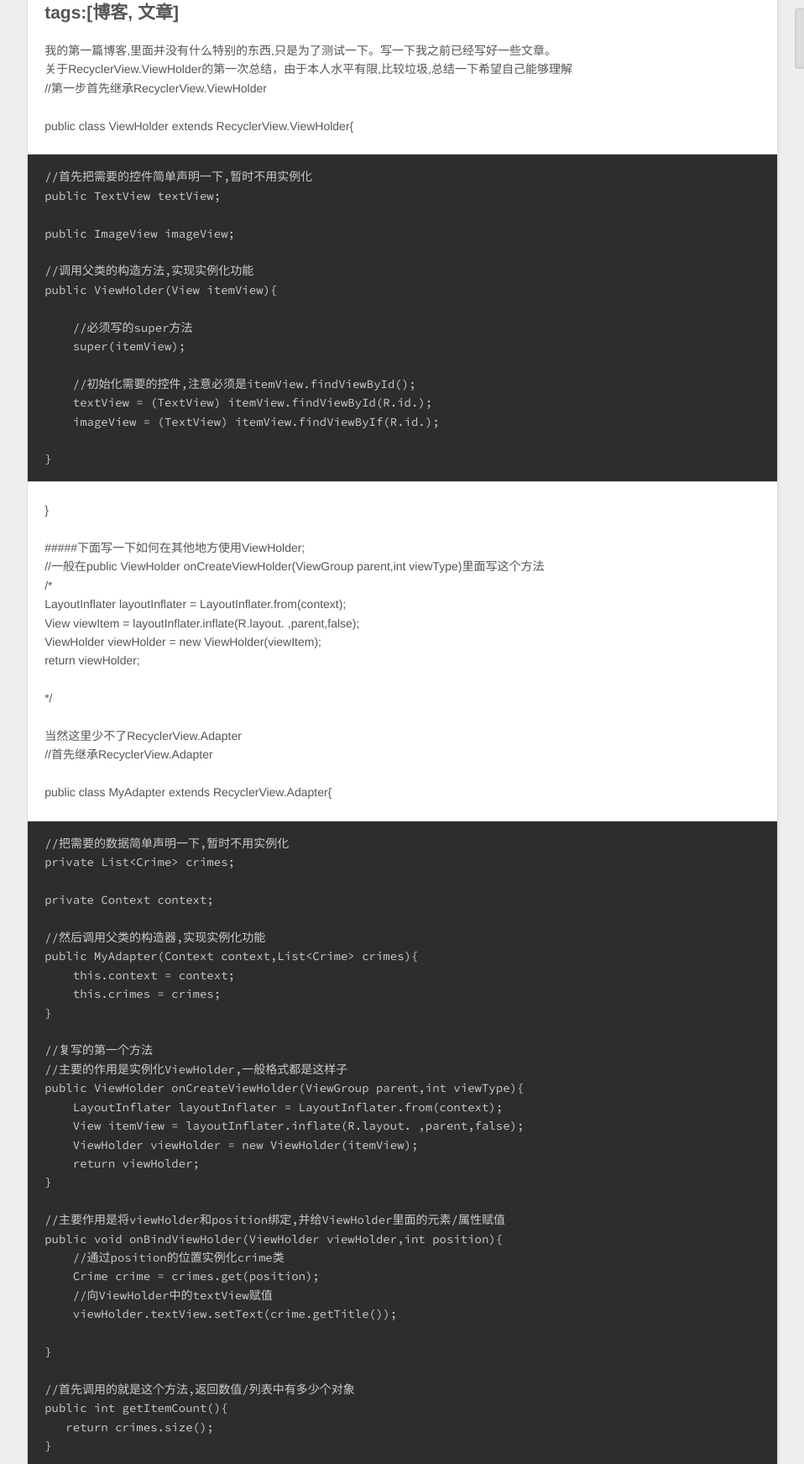
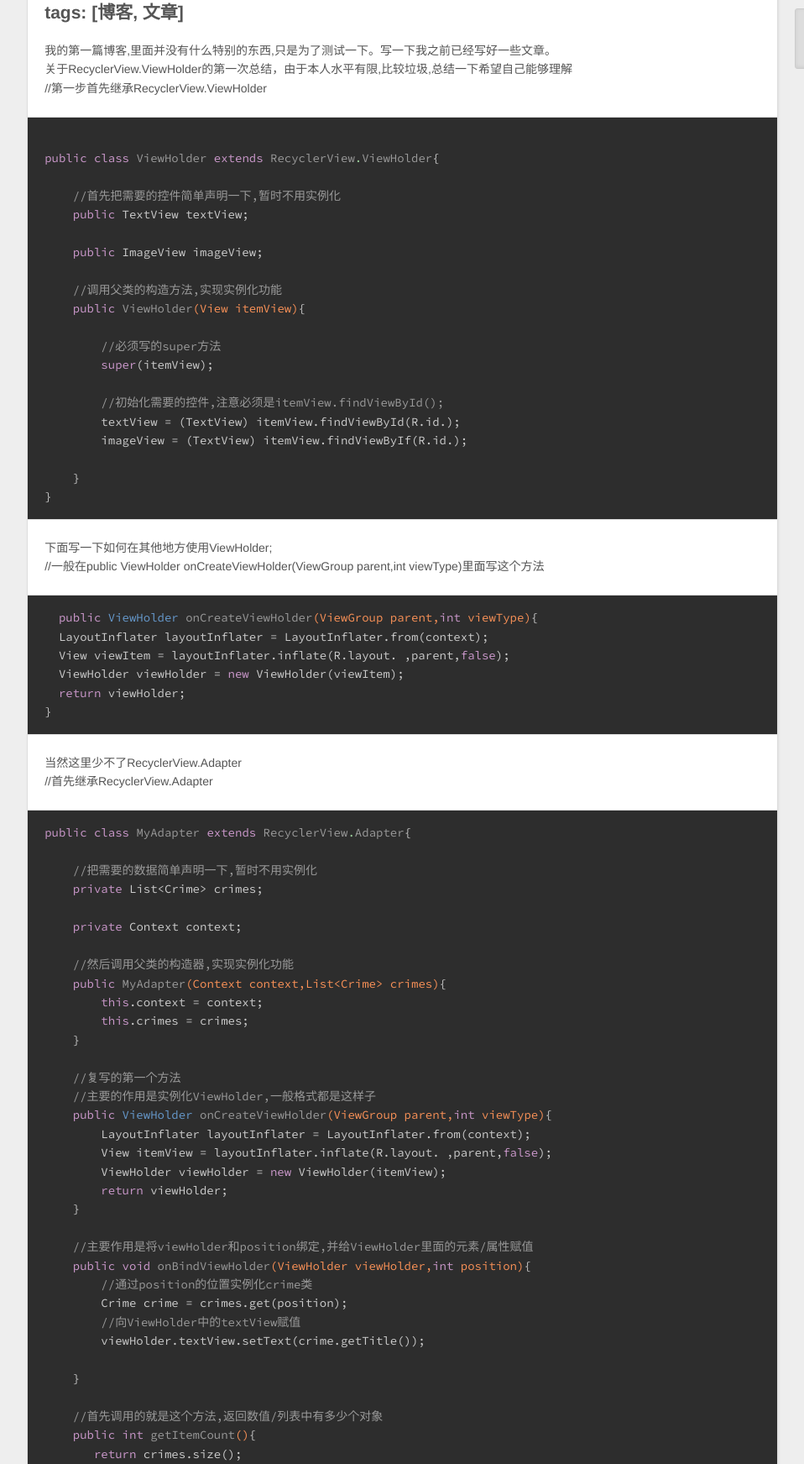
Before and after one commit to Grantsome/Grantsome.github.io, a plain HTML site: page 2017/03/23/My-First-Post-New/index.html in a window 1280 px wide. Shown: the part 499-2242 px from the top of the page at 84% size, without its empty margins (8-966 px from the left). Drawn offline with nearby package versions, Linux system fonts and the light colour scheme.

Commit message:
Site updated: 2017-03-23 21:30:48

```diff
--- a/2017/03/23/My-First-Post-New/index.html
+++ b/2017/03/23/My-First-Post-New/index.html
@@ -5,19 +5,19 @@
 
   <title>Hexo</title>
   <meta name="viewport" content="width=device-width, initial-scale=1, maximum-scale=1">
-  <meta name="description" content="title: 关于relcyerView的Adapter和holder的简单总结categories: blogdate: 2017-03-23 20:21:29
-tags:[博客, 文章]我的第一篇博客,里面并没有什么特别的东西,只是为了测试一下。写一下我之前已经写好一些文章。关于RecyclerView.ViewHolder的第一次总结，由于本人水平有限,比较垃圾,总结一下希望自己能够理解/">
+  <meta name="description" content="title:  关于relcyerView的Adapter和holder的简单总结categories:  blogdate:  2017-03-23 20:21:29
+tags: [博客, 文章]我的第一篇博客,里面并没有什么特别的东西,只是为了测试一下。写一下我之前已经写好一些文章。关于RecyclerView.ViewHolder的第一次总结，由于本人水平有限,比较垃圾,总结一下希望自己能">
 <meta property="og:type" content="article">
 <meta property="og:title" content="Hexo">
 <meta property="og:url" content="http://yoursite.com/2017/03/23/My-First-Post-New/index.html">
 <meta property="og:site_name" content="Hexo">
-<meta property="og:description" content="title: 关于relcyerView的Adapter和holder的简单总结categories: blogdate: 2017-03-23 20:21:29
-tags:[博客, 文章]我的第一篇博客,里面并没有什么特别的东西,只是为了测试一下。写一下我之前已经写好一些文章。关于RecyclerView.ViewHolder的第一次总结，由于本人水平有限,比较垃圾,总结一下希望自己能够理解/">
-<meta property="og:updated_time" content="2017-03-23T13:06:05.265Z">
+<meta property="og:description" content="title:  关于relcyerView的Adapter和holder的简单总结categories:  blogdate:  2017-03-23 20:21:29
+tags: [博客, 文章]我的第一篇博客,里面并没有什么特别的东西,只是为了测试一下。写一下我之前已经写好一些文章。关于RecyclerView.ViewHolder的第一次总结，由于本人水平有限,比较垃圾,总结一下希望自己能">
+<meta property="og:updated_time" content="2017-03-23T13:29:46.089Z">
 <meta name="twitter:card" content="summary">
 <meta name="twitter:title" content="Hexo">
-<meta name="twitter:description" content="title: 关于relcyerView的Adapter和holder的简单总结categories: blogdate: 2017-03-23 20:21:29
-tags:[博客, 文章]我的第一篇博客,里面并没有什么特别的东西,只是为了测试一下。写一下我之前已经写好一些文章。关于RecyclerView.ViewHolder的第一次总结，由于本人水平有限,比较垃圾,总结一下希望自己能够理解/">
+<meta name="twitter:description" content="title:  关于relcyerView的Adapter和holder的简单总结categories:  blogdate:  2017-03-23 20:21:29
+tags: [博客, 文章]我的第一篇博客,里面并没有什么特别的东西,只是为了测试一下。写一下我之前已经写好一些文章。关于RecyclerView.ViewHolder的第一次总结，由于本人水平有限,比较垃圾,总结一下希望自己能">
 <meta name="twitter:creator" content="@[object Object]">
 
     <link rel="alternate" href="/atom.xml" title="Hexo" type="application/atom+xml">
@@ -84,70 +84,93 @@ tags:[博客, 文章]我的第一篇博客,里面并没有什么特别的东西,
     <div class="article-entry" itemprop="articleBody">
 
         <hr>
-<p>title: 关于relcyerView的Adapter和holder的简单总结<br>categories: blog<br>date: 2017-03-23 20:21:29</p>
-<h2 id="tags-博客-文章"><a href="#tags-博客-文章" class="headerlink" title="tags:[博客, 文章]"></a>tags:[博客, 文章]</h2><p>我的第一篇博客,里面并没有什么特别的东西,只是为了测试一下。写一下我之前已经写好一些文章。<br>关于RecyclerView.ViewHolder的第一次总结，由于本人水平有限,比较垃圾,总结一下希望自己能够理解<br>//第一步首先继承RecyclerView.ViewHolder</p>
-<p>public class ViewHolder extends RecyclerView.ViewHolder{</p>
-<pre><code>//首先把需要的控件简单声明一下,暂时不用实例化
-public TextView textView;
+<p>title:  关于relcyerView的Adapter和holder的简单总结<br>categories:  blog<br>date:  2017-03-23 20:21:29</p>
+<h2 id="tags-博客-文章"><a href="#tags-博客-文章" class="headerlink" title="tags: [博客, 文章]"></a>tags: [博客, 文章]</h2><p>我的第一篇博客,里面并没有什么特别的东西,只是为了测试一下。写一下我之前已经写好一些文章。<br>关于RecyclerView.ViewHolder的第一次总结，由于本人水平有限,比较垃圾,总结一下希望自己能够理解<br>//第一步首先继承RecyclerView.ViewHolder</p>
+<pre><code class="java">
+<span class="keyword">public</span> <span class="class"><span class="keyword">class</span> <span class="title">ViewHolder</span> <span class="keyword">extends</span> <span class="title">RecyclerView</span>.<span class="title">ViewHolder</span></span>{
 
-public ImageView imageView;
+    <span class="comment">//首先把需要的控件简单声明一下,暂时不用实例化</span>
+    <span class="keyword">public</span> TextView textView;
 
-//调用父类的构造方法,实现实例化功能
-public ViewHolder(View itemView){
+    <span class="keyword">public</span> ImageView imageView;
 
-    //必须写的super方法
-    super(itemView);
+    <span class="comment">//调用父类的构造方法,实现实例化功能</span>
+    <span class="function"><span class="keyword">public</span> <span class="title">ViewHolder</span><span class="params">(View itemView)</span></span>{
 
-    //初始化需要的控件,注意必须是itemView.findViewById();
+        <span class="comment">//必须写的super方法</span>
+        <span class="keyword">super</span>(itemView);
+
+        <span class="comment">//初始化需要的控件,注意必须是itemView.findViewById();</span>
         textView = (TextView) itemView.findViewById(R.id.);
         imageView = (TextView) itemView.findViewByIf(R.id.);
 
     }
-</code></pre><p>}</p>
-<p>#####下面写一下如何在其他地方使用ViewHolder;<br>//一般在public ViewHolder onCreateViewHolder(ViewGroup parent,int viewType)里面写这个方法<br>/*<br>  LayoutInflater layoutInflater = LayoutInflater.from(context);<br>  View viewItem = layoutInflater.inflate(R.layout. ,parent,false);<br>  ViewHolder viewHolder = new ViewHolder(viewItem);<br>  return viewHolder;</p>
-<p>*/</p>
+}
+</code></pre>
+<p>下面写一下如何在其他地方使用ViewHolder;<br>//一般在public ViewHolder onCreateViewHolder(ViewGroup parent,int viewType)里面写这个方法</p>
+<pre><code class="java">  <span class="function"><span class="keyword">public</span> ViewHolder <span class="title">onCreateViewHolder</span><span class="params">(ViewGroup parent,<span class="keyword">int</span> viewType)</span></span>{
+  LayoutInflater layoutInflater = LayoutInflater.from(context);
+  View viewItem = layoutInflater.inflate(R.layout. ,parent,<span class="keyword">false</span>);
+  ViewHolder viewHolder = <span class="keyword">new</span> ViewHolder(viewItem);
+  <span class="keyword">return</span> viewHolder;
+}
+</code></pre>
 <p>当然这里少不了RecyclerView.Adapter<br>//首先继承RecyclerView.Adapter</p>
-<p>public class MyAdapter extends RecyclerView.Adapter{</p>
-<pre><code>//把需要的数据简单声明一下,暂时不用实例化
-private List&lt;Crime&gt; crimes;
+<pre><code class="java"><span class="keyword">public</span> <span class="class"><span class="keyword">class</span> <span class="title">MyAdapter</span> <span class="keyword">extends</span> <span class="title">RecyclerView</span>.<span class="title">Adapter</span></span>{
 
-private Context context;
+    <span class="comment">//把需要的数据简单声明一下,暂时不用实例化</span>
+    <span class="keyword">private</span> List&lt;Crime&gt; crimes;
 
-//然后调用父类的构造器,实现实例化功能
-public MyAdapter(Context context,List&lt;Crime&gt; crimes){
-    this.context = context;
-    this.crimes = crimes;
+    <span class="keyword">private</span> Context context;
+
+    <span class="comment">//然后调用父类的构造器,实现实例化功能</span>
+    <span class="function"><span class="keyword">public</span> <span class="title">MyAdapter</span><span class="params">(Context context,List&lt;Crime&gt; crimes)</span></span>{
+        <span class="keyword">this</span>.context = context;
+        <span class="keyword">this</span>.crimes = crimes;
     }
 
-//复写的第一个方法
-//主要的作用是实例化ViewHolder,一般格式都是这样子
-public ViewHolder onCreateViewHolder(ViewGroup parent,int viewType){
+    <span class="comment">//复写的第一个方法</span>
+    <span class="comment">//主要的作用是实例化ViewHolder,一般格式都是这样子</span>
+    <span class="function"><span class="keyword">public</span> ViewHolder <span class="title">onCreateViewHolder</span><span class="params">(ViewGroup parent,<span class="keyword">int</span> viewType)</span></span>{
         LayoutInflater layoutInflater = LayoutInflater.from(context);
-    View itemView = layoutInflater.inflate(R.layout. ,parent,false);
-    ViewHolder viewHolder = new ViewHolder(itemView);
-    return viewHolder;
+        View itemView = layoutInflater.inflate(R.layout. ,parent,<span class="keyword">false</span>);
+        ViewHolder viewHolder = <span class="keyword">new</span> ViewHolder(itemView);
+        <span class="keyword">return</span> viewHolder;
     }
 
-//主要作用是将viewHolder和position绑定,并给ViewHolder里面的元素/属性赋值
-public void onBindViewHolder(ViewHolder viewHolder,int position){
-    //通过position的位置实例化crime类
+    <span class="comment">//主要作用是将viewHolder和position绑定,并给ViewHolder里面的元素/属性赋值</span>
+    <span class="function"><span class="keyword">public</span> <span class="keyword">void</span> <span class="title">onBindViewHolder</span><span class="params">(ViewHolder viewHolder,<span class="keyword">int</span> position)</span></span>{
+        <span class="comment">//通过position的位置实例化crime类</span>
         Crime crime = crimes.get(position);
-    //向ViewHolder中的textView赋值
+        <span class="comment">//向ViewHolder中的textView赋值</span>
         viewHolder.textView.setText(crime.getTitle());
 
     }
 
-//首先调用的就是这个方法,返回数值/列表中有多少个对象
-public int getItemCount(){
-   return crimes.size();
+    <span class="comment">//首先调用的就是这个方法,返回数值/列表中有多少个对象</span>
+    <span class="function"><span class="keyword">public</span> <span class="keyword">int</span> <span class="title">getItemCount</span><span class="params">()</span></span>{
+       <span class="keyword">return</span> crimes.size();
     }
-</code></pre><p>}<br>/*<br>下面写一下如何在其他地方调用/使用MyAdapter<br>  如果是继承的FragmentActivity,一般就在public View onCreateView(LayoutInflater inflater,ViewGroup container,Bundle savedInstanceState)方法里面<br>  如果是继承的AppCompatActivity,一般就在protected void onCreate(Bundle savedInstanceState)方法里面</p>
-<p>   //声明一个RecyclerView的组件<br>   private RecyclerView recyclerView;<br>   //实例化RecyclerView<br>   recyclerView = (RecyclerView) findViewById(R.id.);<br>   //实例化MyAdapter<br>   MyAdapter myAdapter = new MyAdapter(context,crimes);<br>   //给RecyclerView设置adapter<br>   recyclerView.setAdapter();<br>*/</p>
+
+}
+</code></pre>
+<p>下面写一下如何在其他地方调用/使用MyAdapter<br>  如果是继承的FragmentActivity,一般就在public View onCreateView(LayoutInflater inflater,ViewGroup container,Bundle savedInstanceState)方法里面<br>  如果是继承的AppCompatActivity,一般就在protected void onCreate(Bundle savedInstanceState)方法里面</p>
+<pre><code class="java"><span class="function"><span class="keyword">public</span> View <span class="title">onCreateView</span><span class="params">(LayoutInflater inflater,ViewGroup container,Bundle savedInstanceState)</span></span>{
+   <span class="comment">//声明一个RecyclerView的组件</span>
+   <span class="keyword">private</span> RecyclerView recyclerView;
+   <span class="comment">//实例化RecyclerView</span>
+   recyclerView = (RecyclerView) findViewById(R.id.);
+   <span class="comment">//实例化MyAdapter</span>
+   MyAdapter myAdapter = <span class="keyword">new</span> MyAdapter(context,crimes);
+   <span class="comment">//给RecyclerView设置adapter</span>
+   recyclerView.setAdapter();
+}
+</code></pre>
 
 
     </div>
     <footer class="article-footer">
-      <a data-url="http://yoursite.com/2017/03/23/My-First-Post-New/" data-id="cj0mewnnd0000ecv1mp1br17z" class="article-share-link">Share</a>
+      <a data-url="http://yoursite.com/2017/03/23/My-First-Post-New/" data-id="cj0mfd2h20000lkv1hi6e4bx5" class="article-share-link">Share</a>
 
 
     </footer>
--- a/sitemap.xml
+++ b/sitemap.xml
@@ -4,7 +4,7 @@
   <url>
     <loc>http://yoursite.com/2017/03/23/My-First-Post-New/</loc>
 
-    <lastmod>2017-03-23T13:06:05.265Z</lastmod>
+    <lastmod>2017-03-23T13:29:46.089Z</lastmod>
 
   </url>
 
```
Also changed, not shown: 2017/03/23/hello-world/index.html (+1 -1 lines), atom.xml (+64 -41 lines), index.html (+62 -39 lines), search.xml (+60 -37 lines). Lines whose indentation alone changed are shown as unchanged.
